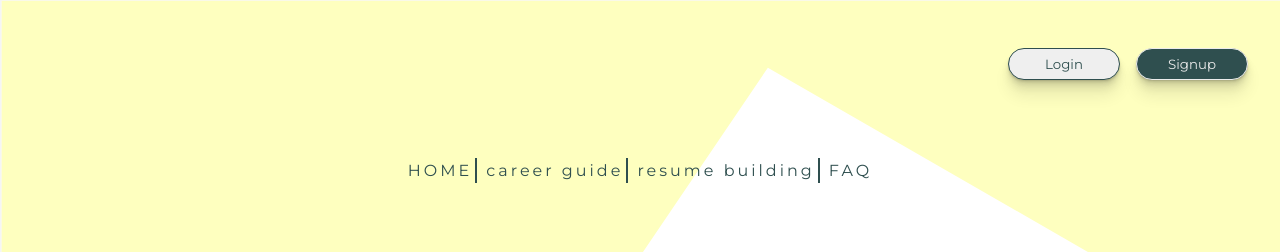
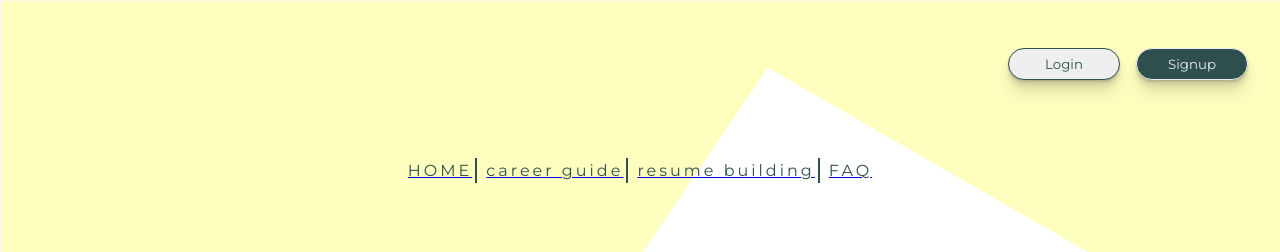
Before and after one commit to Raj0603/AI_CVMAKER, a React (Vite) app: page / in a window 1280 px wide. Shown: the top 252 px of the page. Built offline with nearby package versions, Linux system fonts and the light colour scheme.

Commit message:
Landing connections

```diff
--- a/src/Components/Navbar/Navbar.jsx
+++ b/src/Components/Navbar/Navbar.jsx
@@ -13,10 +13,19 @@ function Navbar() {
                 </Link>
             </div>
             <div className="home-navbar">
+                <Link to="/">
+
                 <a href="" className="home-nav-ele">HOME</a>
+                </Link>
+                <Link to="/CareerForm">
                 <a href="" className="home-nav-ele">career guide</a>
+                </Link>
+                <Link to="/Body">
                 <a href="" className="home-nav-ele">resume building</a>
+                </Link>
+                <Link to="/">
                 <a href="" className="home-nav-ele" style={{ borderRight: "none" }}>FAQ</a>
+                </Link>
             </div>
         </>
     )
```
